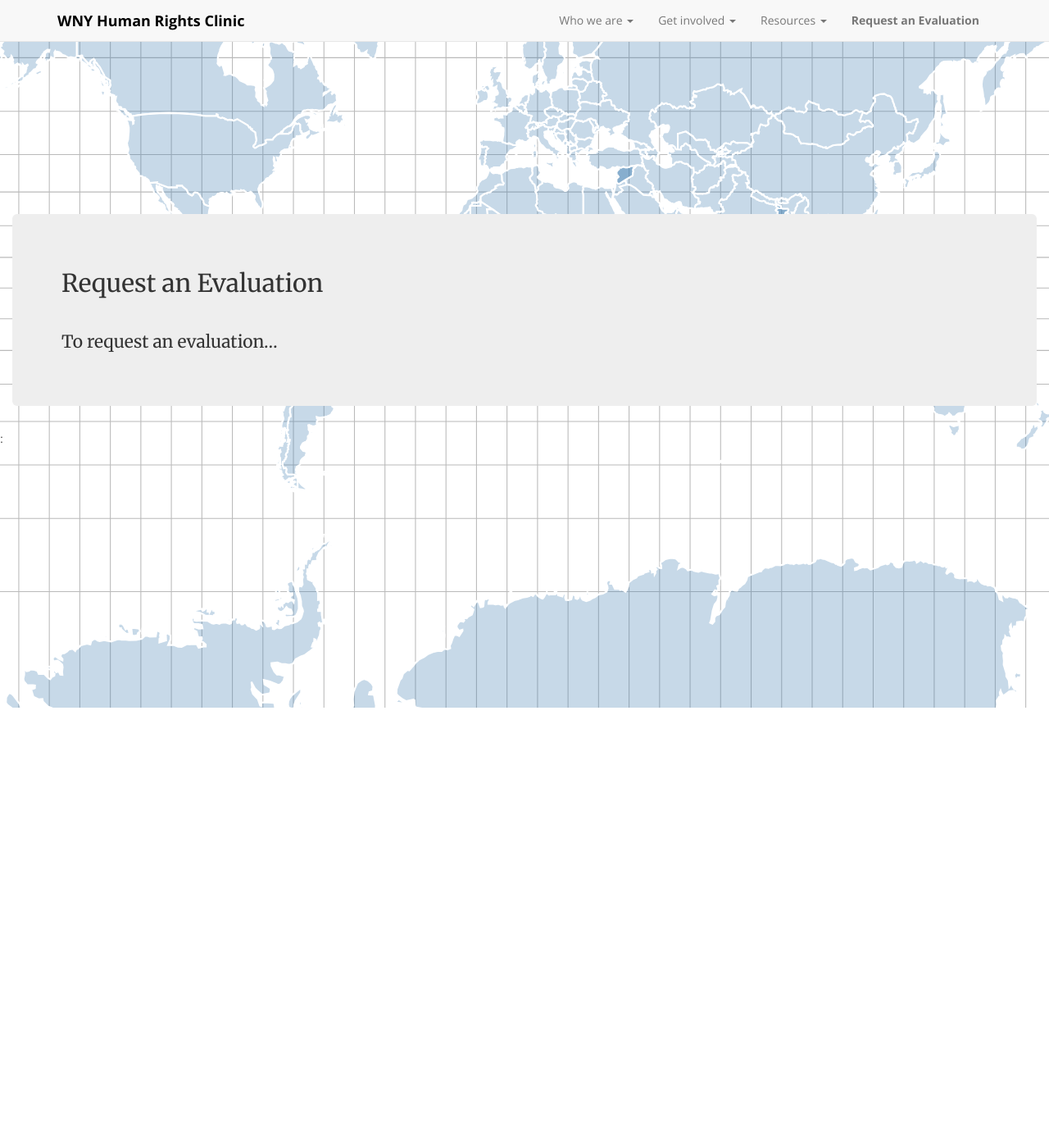
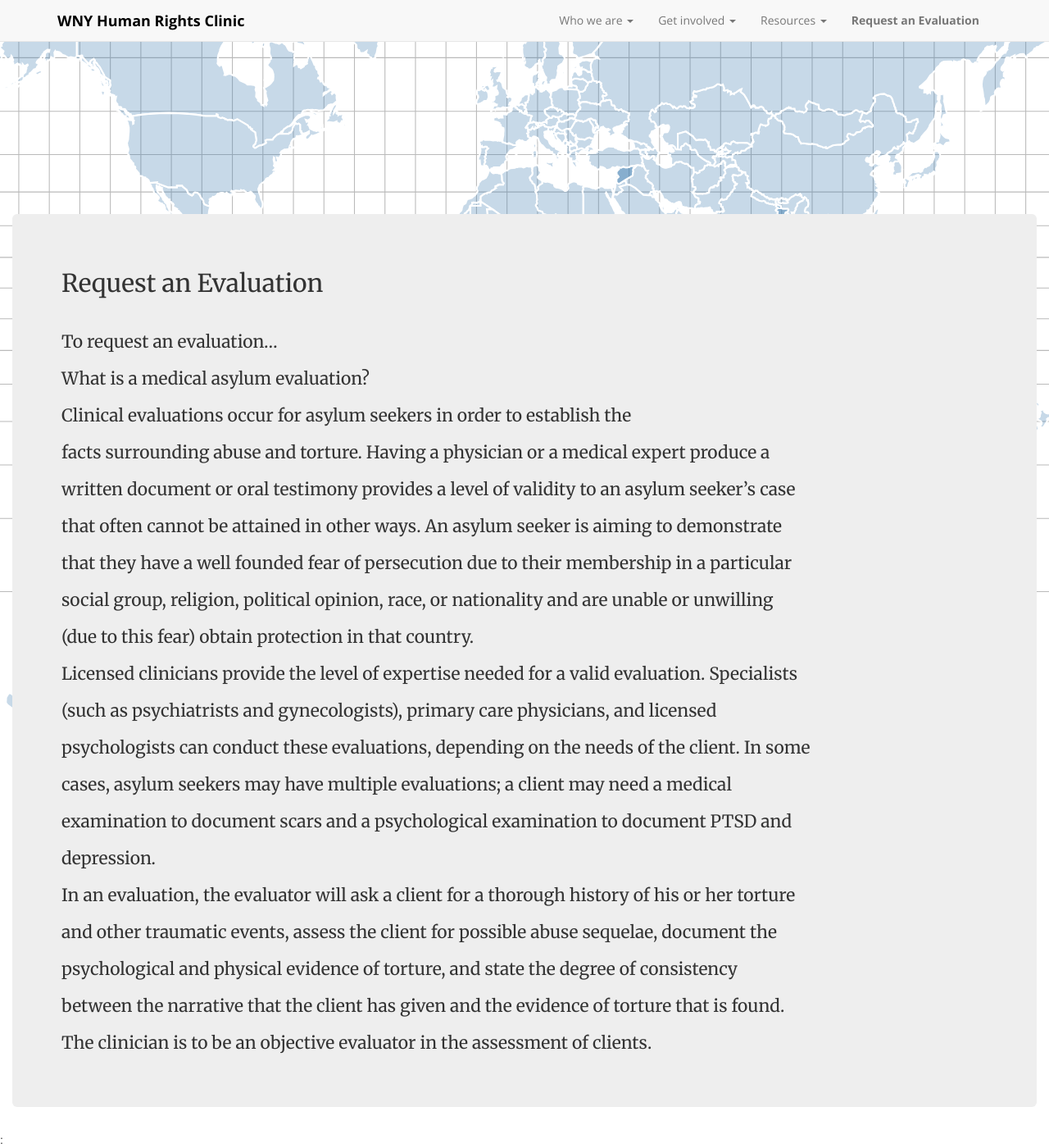
Before and after one commit to bquarant/wnyhrc, a Jekyll site: the page built from evaluation.md, in a window 1280 px wide and 1400 px high, scrolled down 200 px. Shown: the whole window at 82% size. Built offline with Jekyll 4.4.1, drawn with Linux system fonts in a browser that asks for light colours; comment, search, counter and statistics services are not loaded.

Commit message:
evaluation

```diff
--- a/evaluation.md
+++ b/evaluation.md
@@ -5,3 +5,41 @@ permalink: /evaluation/
 ---
 <br>
 To request an evaluation...
+
+What is a medical asylum evaluation?
+
+Clinical evaluations occur for asylum seekers in order to establish the
+
+facts surrounding abuse and torture. Having a physician or a medical expert produce a
+
+written document or oral testimony provides a level of validity to an asylum seeker’s case
+
+that often cannot be attained in other ways. An asylum seeker is aiming to demonstrate
+
+that they have a well founded fear of persecution due to their membership in a particular
+
+social group, religion, political opinion, race, or nationality and are unable or unwilling
+
+(due to this fear) obtain protection in that country.
+
+Licensed clinicians provide the level of expertise needed for a valid evaluation. Specialists
+
+(such as psychiatrists and gynecologists), primary care physicians, and licensed
+
+psychologists can conduct these evaluations, depending on the needs of the client. In some
+
+cases, asylum seekers may have multiple evaluations; a client may need a medical
+
+examination to document scars and a psychological examination to document PTSD and
+
+depression.
+
+In an evaluation, the evaluator will ask a client for a thorough history of his or her torture
+
+and other traumatic events, assess the client for possible abuse sequelae, document the
+
+psychological and physical evidence of torture, and state the degree of consistency
+
+between the narrative that the client has given and the evidence of torture that is found.
+
+The clinician is to be an objective evaluator in the assessment of clients.
```
